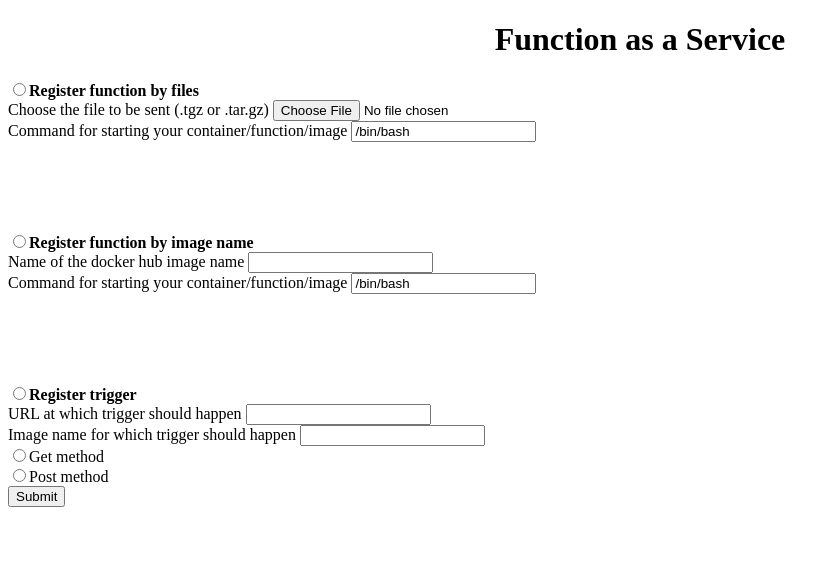
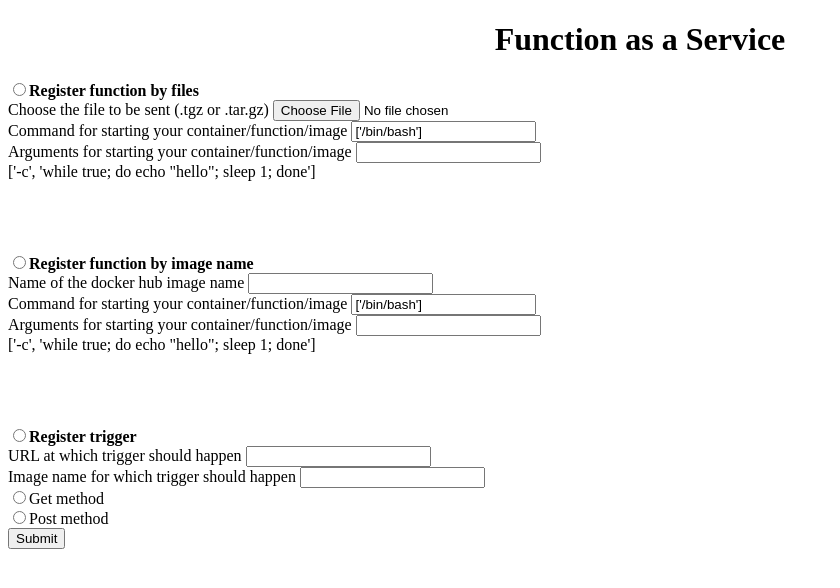
Before and after one commit to PVRSaiKumar/FaaS, a Flask app: page /user.html in a window 1280 px wide. Shown: the top 588 px of the page, without its empty margins (0-840 px from the left). Run offline with Flask 3, Linux system fonts and the light colour scheme.

Commit message:
Update user.html

```diff
--- a/templates/user.html
+++ b/templates/user.html
@@ -11,7 +11,9 @@
 Choose the file to be sent (.tgz or .tar.gz)
 <input type="file"name="file"><br>
 Command for starting your container/function/image
-<input type="text" name ="Command" value="/bin/bash"><br>
+<input type="text" name ="Command1" value="['/bin/bash']"><br>
+Arguments for starting your container/function/image
+<input type="text" name ="Arguments1" value=""><br>['-c', 'while true; do echo "hello"; sleep 1; done']
 <br><br><br><br><br>
 
 
@@ -19,8 +21,10 @@ Command for starting your container/function/image
 Name of the docker hub image name
 <input type="text" name="imagename"><br>
 Command for starting your container/function/image
-<input type="text" name ="Command" value="/bin/bash"><br>
-
+<input type="text" name ="Command2" value="['/bin/bash']"><br>
+Arguments for starting your container/function/image
+<input type="text" name ="Arguments2" value=""><br>
+['-c', 'while true; do echo "hello"; sleep 1; done']
 <br><br><br><br><br>
 
 
```
